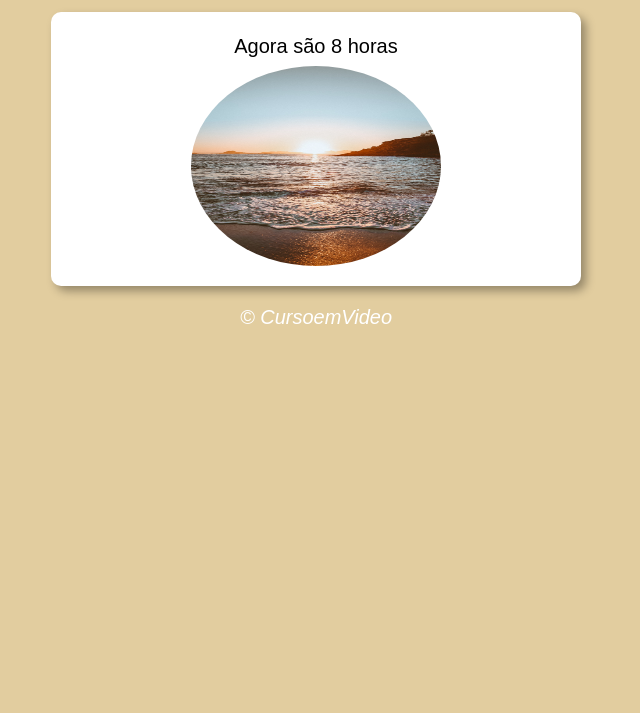
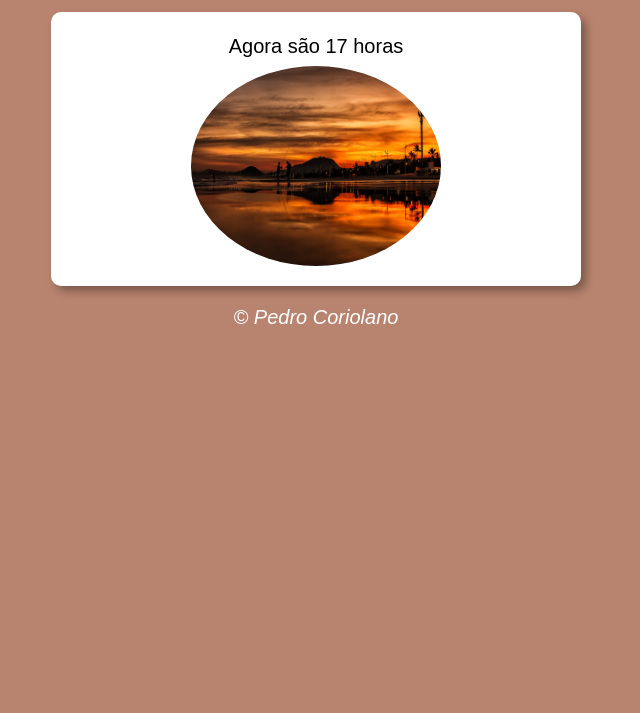
Before and after one commit to pedrohcoriolano/JS, a plain HTML site: page Desafios/ex001/index.html in a window 1280 px wide. Shown: the part 87-800 px from the top of the page, without its empty margins (324-964 px from the left). Drawn offline with Linux system fonts and the light colour scheme.

Commit message:
atualização desafio

```diff
--- a/Desafios/ex001/index.html
+++ b/Desafios/ex001/index.html
@@ -20,7 +20,7 @@
         </section>
     </main>
     <footer>
-        <p>&copy; CursoemVideo</p>
+        <p>&copy; Pedro Coriolano</p>
     </footer>
     <script src="javascript.js"></script>
 </body>
--- a/Desafios/ex001/javascript.js
+++ b/Desafios/ex001/javascript.js
@@ -2,7 +2,7 @@ function carregar() {
     var msg = document.getElementById('hora')
     var foto = document.getElementById('imagem')
     var data = new Date()
-    var agora = 8
+    var agora = data.getHours()
 
     msg.innerHTML = `Agora são ${agora} horas`
 
```
